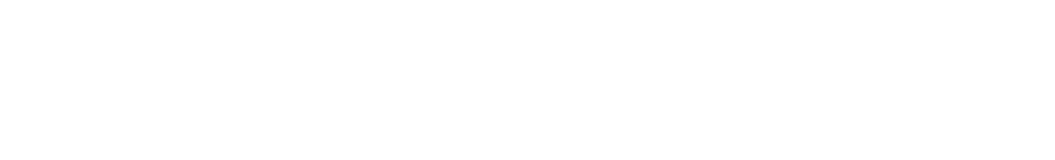
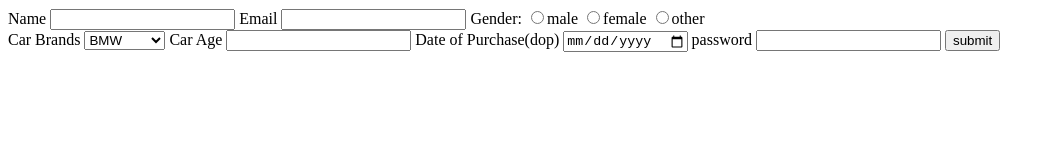
Before and after one commit to acciojob/car-insurance-form-Sangmeshwar19, a website: page main.html in a window 1280 px wide. Shown: the whole page, without its empty margins (0-1055 px from the left). Drawn offline with Linux system fonts and the light colour scheme.

Commit message:
created a submission

```diff
--- a/main.html
+++ b/main.html
@@ -8,6 +8,37 @@
 
 <body>
 	<!-- the entire body must be written by student -->
+	 <form action="mailto:sanaulla@gmail.com" method="post">
+   <label for = 'name'>Name</label>
+			<input type="text" id="name" required>
+<label for="email">Email</label>
+<input type="email" id="email" required>
+
+<label for="gender">Gender: </label>
+<input type="radio" name="gender" required id="gender">male
+<input type="radio" name="gender" required id="gender">female
+<input type="radio" name="gender" required  id="gender">other
+<br>
+<label for="cars">Car Brands</label>
+<select id="cars">
+<option>BMW</option>
+<option>Audi</option>
+<option>Mercedez</option>
+</select>
+
+<label for="carage">Car Age</label>
+<input type="age" id="carage" required>
+
+<label for="dop">Date of Purchase(dop)</label>
+<input type="date" id="dop" required>
+
+<label for="password">password</label>
+<input type="password" id="password" required>
+
+<button id="submit" type="submit">submit</button>
+		</form>
+
+
     <script type="text/javascript" src="./script.js">
 </script>
 
```
